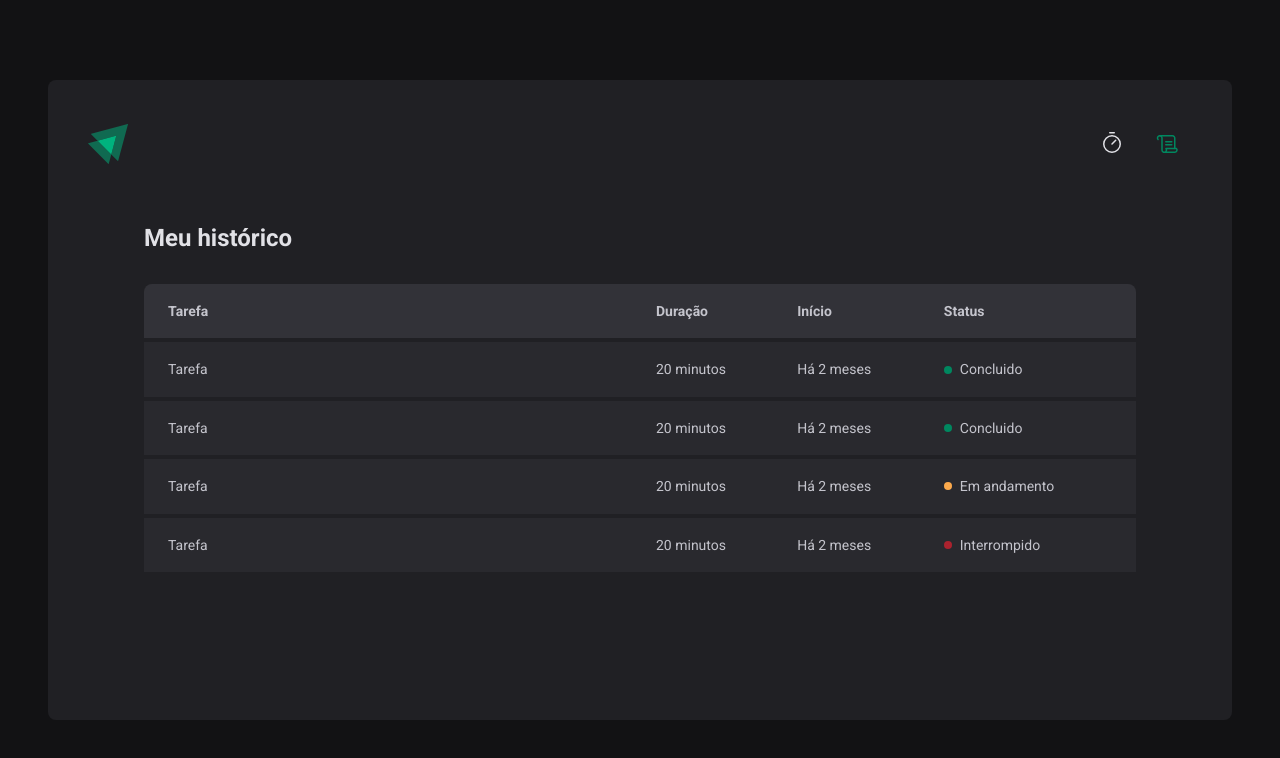
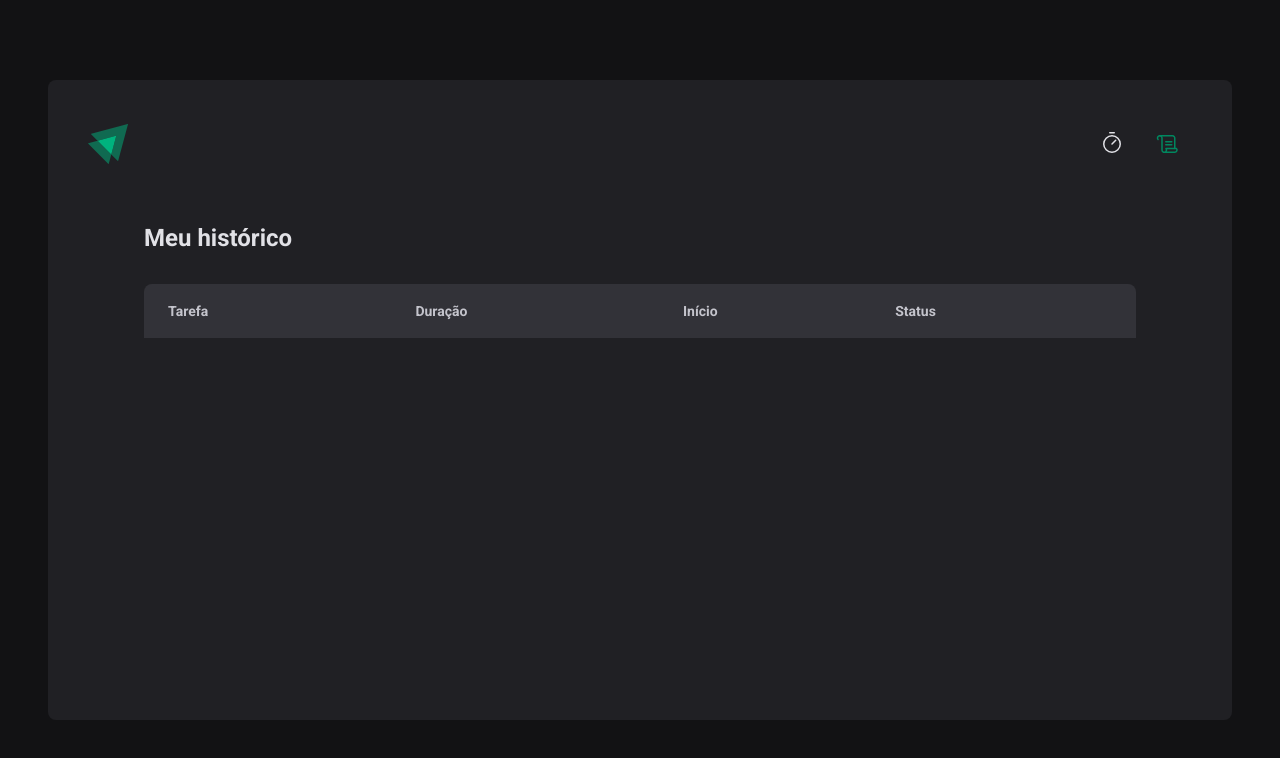
Before and after one commit to Thalesousa/ignite, a React (Vite) app in the folder 02-ignite-timer/: page /history in a window 1280 px wide. Shown: the top 758 px of the page. Built offline with nearby package versions, Linux system fonts and the light colour scheme.

Commit message:
Listagem do histórico

```diff
--- a/02-ignite-timer/src/pages/History/index.tsx
+++ b/02-ignite-timer/src/pages/History/index.tsx
@@ -1,13 +1,11 @@
-// import { useCycleContext } from '../../contexts/CyclesContext'
+import { useCycleContext } from '../../contexts/CyclesContext'
 import { HistoryContainer, HistoryList, Status } from './styles'
 
 export function History() {
-  // const { cycles } = useCycleContext()
+  const { cycles } = useCycleContext()
   return (
     <HistoryContainer>
       <h1>Meu histórico</h1>
-
-      {/* <pre>{JSON.stringify(cycles, null, 2)}</pre> */}
 
       <HistoryList>
         <table>
@@ -20,38 +18,26 @@
             </tr>
           </thead>
           <tbody>
-            <tr>
-              <td>Tarefa</td>
-              <td>20 minutos</td>
-              <td>Há 2 meses</td>
-              <td>
-                <Status statusColor="green">Concluido</Status>
-              </td>
-            </tr>
-            <tr>
-              <td>Tarefa</td>
-              <td>20 minutos</td>
-              <td>Há 2 meses</td>
-              <td>
-                <Status statusColor="green">Concluido</Status>
-              </td>
-            </tr>
-            <tr>
-              <td>Tarefa</td>
-              <td>20 minutos</td>
-              <td>Há 2 meses</td>
-              <td>
-                <Status statusColor="yellow">Em andamento</Status>
-              </td>
-            </tr>
-            <tr>
-              <td>Tarefa</td>
-              <td>20 minutos</td>
-              <td>Há 2 meses</td>
-              <td>
-                <Status statusColor="red">Interrompido</Status>
-              </td>
-            </tr>
+            {cycles.map((cycle) => {
+              return (
+                <tr key={cycle.id}>
+                  <td>{cycle.task}</td>
+                  <td>{cycle.minutesAmount} minutos</td>
+                  <td>{cycle.startDate.toISOString()}</td>
+                  <td>
+                    {cycle.finishedDate && (
+                      <Status statusColor="green">Concluido</Status>
+                    )}
+                    {cycle.interruptedDate && (
+                      <Status statusColor="red">Interrompido</Status>
+                    )}
+                    {!cycle.finishedDate && !cycle.interruptedDate && (
+                      <Status statusColor="yellow">Em andamento</Status>
+                    )}
+                  </td>
+                </tr>
+              )
+            })}
           </tbody>
         </table>
       </HistoryList>
```
